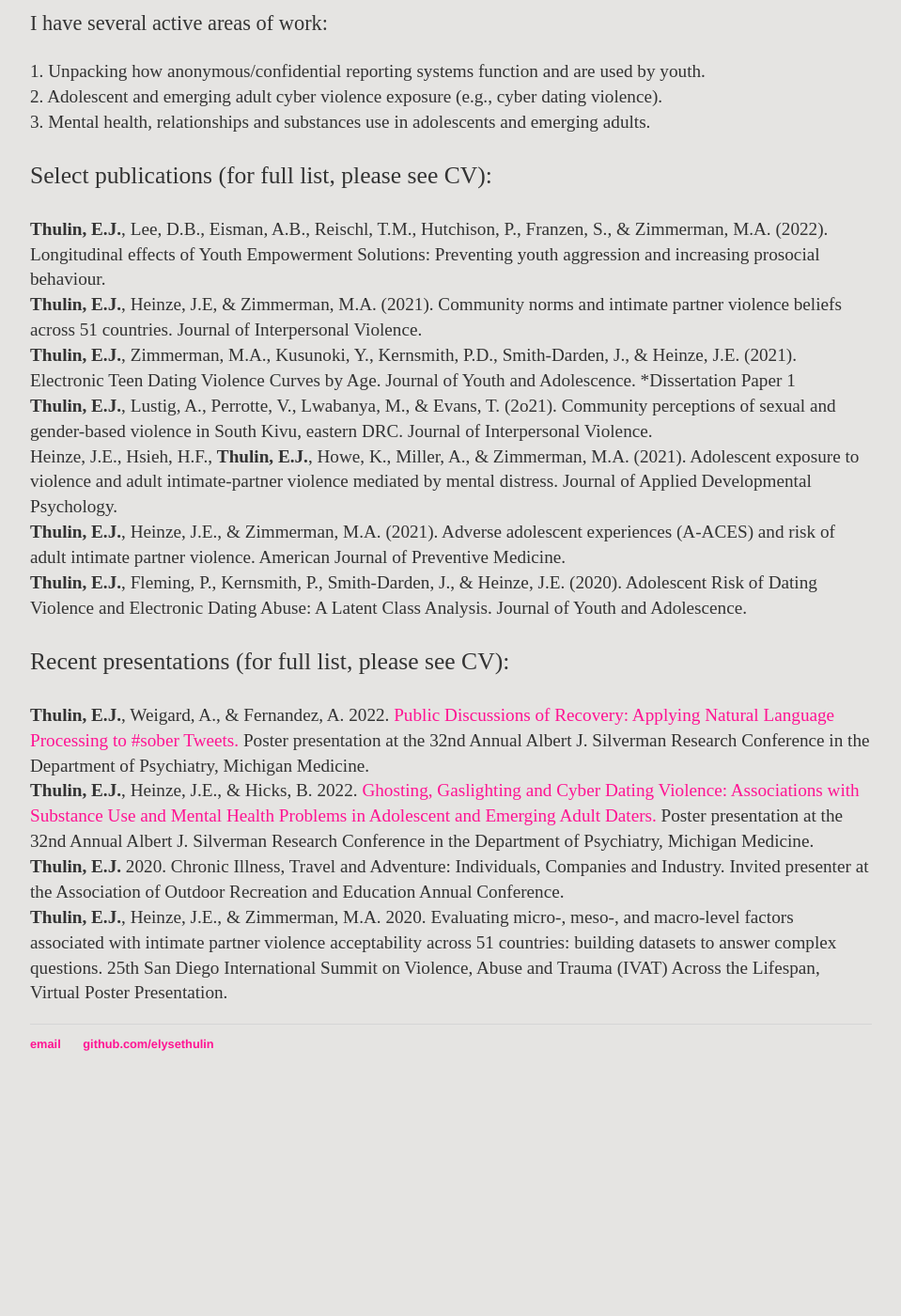
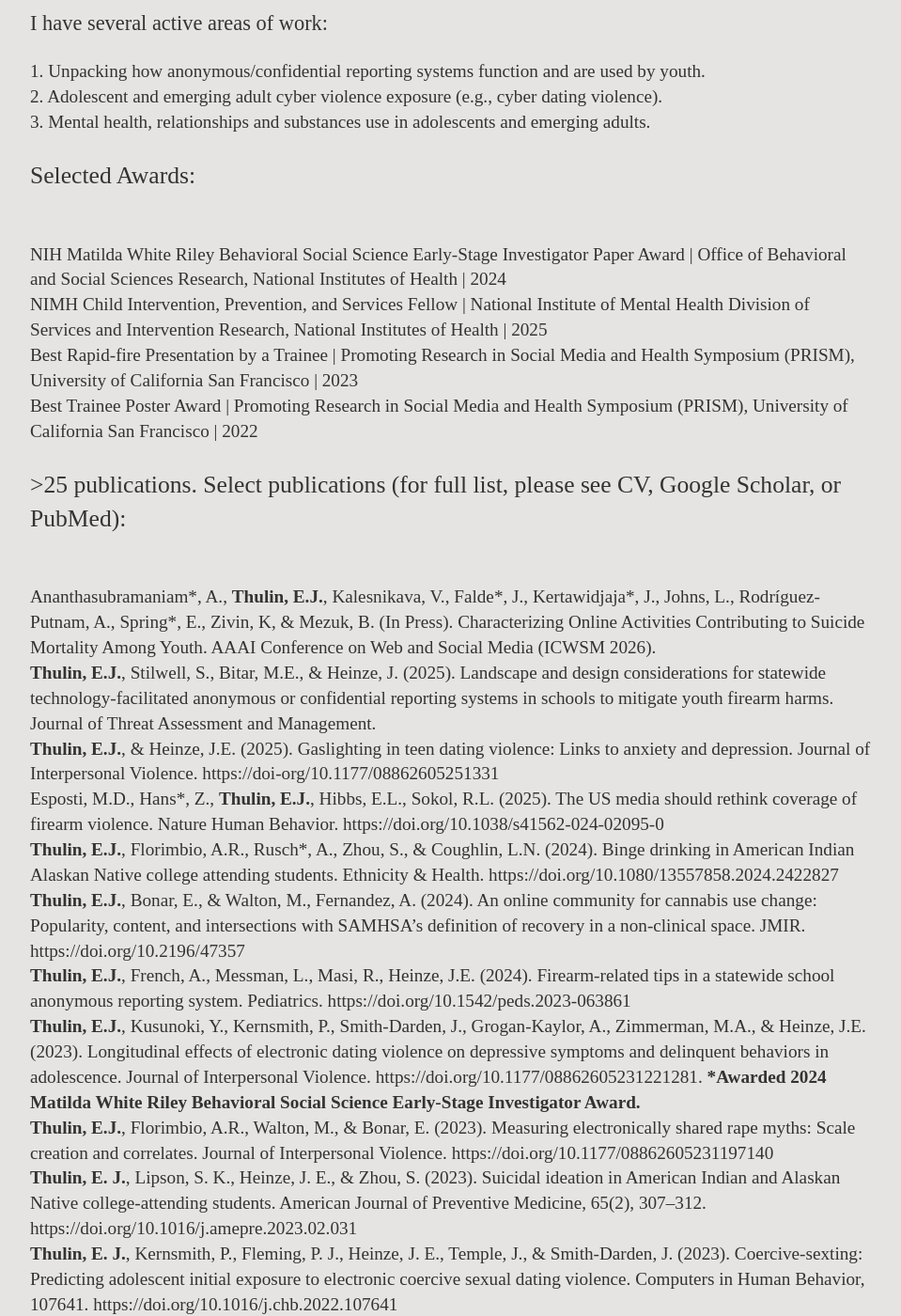
Before and after one commit to elysethulin/elysethulin.github.io, a Jekyll site: the page built from index.html, in a window 1280 px wide and 1400 px high, scrolled down 1073 px. Shown: the whole window at 94% size, without its empty margins (160-1119 px from the left). Built offline with Jekyll 4.4.1, drawn with Linux system fonts in a browser that asks for light colours; before the commit the page ends 2251 px from its top, so only the background shows below that; some of the changed text lies outside the part shown.

Commit message:
Update index.html

```diff
--- a/index.html
+++ b/index.html
@@ -11,25 +11,34 @@ title: Elyse Thulin
 			<br> 2. Adolescent and emerging adult cyber violence exposure (e.g., cyber dating violence).
 			<br> 3. Mental health, relationships and substances use in adolescents and emerging adults. </p>
 
-	<p style="font-size:160%;"> Select publications (for full list, please see CV):
+	<p style="font-size:160%;"> Selected Awards:
 			<p style="font-size:120%;">
-			<b>Thulin, E.J.</b>, Lee, D.B., Eisman, A.B., Reischl, T.M., Hutchison, P., Franzen, S., & Zimmerman, M.A. (2022). Longitudinal effects of Youth Empowerment Solutions: Preventing youth aggression and increasing prosocial behaviour.
+			<br> NIH Matilda White Riley Behavioral Social Science Early-Stage Investigator Paper Award | Office of Behavioral and Social Sciences Research, National Institutes of Health | 2024
+			<br> NIMH Child Intervention, Prevention, and Services Fellow | National Institute of Mental Health Division of Services and Intervention Research, National Institutes of Health | 2025
+			<br> Best Rapid-fire Presentation by a Trainee | Promoting Research in Social Media and Health Symposium (PRISM), University of California San Francisco | 2023
+			<br> Best Trainee Poster Award | Promoting Research in Social Media and Health Symposium (PRISM), University of California San Francisco | 2022
+			</p>
+
+	<p style="font-size:160%;"> >25 publications. Select publications (for full list, please see CV, Google Scholar, or PubMed):
+			<p style="font-size:120%;">
+			<br>Ananthasubramaniam*, A., <b>Thulin, E.J.</b>, Kalesnikava, V., Falde*, J., Kertawidjaja*, J., Johns, L.,  Rodríguez-Putnam, A., Spring*, E., Zivin, K, & Mezuk, B. (In Press). Characterizing Online Activities Contributing to Suicide Mortality Among Youth. AAAI Conference on Web and Social Media (ICWSM 2026).
+			<br><b>Thulin, E.J.</b>, Stilwell, S., Bitar, M.E., & Heinze, J. (2025). Landscape and design considerations for statewide technology-facilitated anonymous or confidential reporting systems in schools to mitigate youth firearm harms. Journal of Threat Assessment and Management.
+			<br><b>Thulin, E.J.</b>, & Heinze, J.E. (2025). Gaslighting in teen dating violence: Links to anxiety and depression. Journal of Interpersonal Violence. https://doi-org/10.1177/08862605251331
+			<br>Esposti, M.D., Hans*, Z., <b>Thulin, E.J.</b>, Hibbs, E.L., Sokol, R.L. (2025). The US media should rethink coverage of firearm violence. Nature Human Behavior. https://doi.org/10.1038/s41562-024-02095-0
+			<br><b>Thulin, E.J.</b>, Florimbio, A.R., Rusch*, A., Zhou, S., & Coughlin, L.N. (2024). Binge drinking in American Indian Alaskan Native college attending students. Ethnicity & Health. https://doi.org/10.1080/13557858.2024.2422827
+			<br><b>Thulin, E.J.</b>, Bonar, E., & Walton, M., Fernandez, A. (2024). An online community for cannabis use change: Popularity, content, and intersections with SAMHSA’s definition of recovery in a non-clinical space. JMIR. https://doi.org/10.2196/47357
+			<br><b>Thulin, E.J.</b>, French, A., Messman, L., Masi, R., Heinze, J.E. (2024). Firearm-related tips in a statewide school anonymous reporting system. Pediatrics.  https://doi.org/10.1542/peds.2023-063861
+			<br><b>Thulin, E.J.</b>, Kusunoki, Y., Kernsmith, P., Smith-Darden, J., Grogan-Kaylor, A., Zimmerman, M.A., & Heinze, J.E. (2023). Longitudinal effects of electronic dating violence on depressive symptoms and delinquent behaviors in adolescence. Journal of Interpersonal Violence. https://doi.org/10.1177/08862605231221281. <b>*Awarded 2024 Matilda White Riley Behavioral Social Science Early-Stage Investigator Award.</b>
+			<br><b>Thulin, E.J.</b>, Florimbio, A.R., Walton, M., & Bonar, E. (2023). Measuring electronically shared rape myths: Scale creation and correlates. Journal of Interpersonal Violence. https://doi.org/10.1177/08862605231197140
+			<br><b>Thulin, E. J.</b>, Lipson, S. K., Heinze, J. E., & Zhou, S. (2023). Suicidal ideation in American Indian and Alaskan Native college-attending students. American Journal of Preventive Medicine, 65(2), 307–312. https://doi.org/10.1016/j.amepre.2023.02.031
+			<br><b>Thulin, E. J.</b>, Kernsmith, P., Fleming, P. J., Heinze, J. E., Temple, J., & Smith-Darden, J. (2023). Coercive-sexting: Predicting adolescent initial exposure to electronic coercive sexual dating violence. Computers in Human Behavior, 107641. https://doi.org/10.1016/j.chb.2022.107641
+			<br><b>Thulin, E.J.</b>, Lee, D.B., Eisman, A.B., Reischl, T.M., Hutchison, P., Franzen, S., & Zimmerman, M.A. (2022). Longitudinal effects of Youth Empowerment Solutions: Preventing youth aggression and increasing prosocial behaviour.
 			<br><b>Thulin, E.J.</b>, Heinze, J.E, & Zimmerman, M.A. (2021). Community norms and intimate partner violence beliefs across 51 countries. Journal of Interpersonal Violence.
-			<br><b>Thulin, E.J.</b>, Zimmerman, M.A., Kusunoki, Y., Kernsmith, P.D., Smith-Darden, J., & Heinze, J.E. (2021). Electronic Teen Dating Violence Curves by Age. Journal of Youth and Adolescence. *Dissertation Paper 1
+			<br><b>Thulin, E.J.</b>, Zimmerman, M.A., Kusunoki, Y., Kernsmith, P.D., Smith-Darden, J., & Heinze, J.E. (2021). Electronic Teen Dating Violence Curves by Age. Journal of Youth and Adolescence.
 			<br><b>Thulin, E.J.</b>, Lustig, A., Perrotte, V., Lwabanya, M., & Evans, T. (2o21). Community perceptions of sexual and gender-based violence in South Kivu, eastern DRC. Journal of Interpersonal Violence.
 			<br>Heinze, J.E., Hsieh, H.F., <b>Thulin, E.J.</b>, Howe, K., Miller, A., & Zimmerman, M.A. (2021). Adolescent exposure to violence and adult intimate-partner violence mediated by mental distress. Journal of Applied Developmental Psychology.
 			<br><b>Thulin, E.J.</b>, Heinze, J.E., & Zimmerman, M.A. (2021). Adverse adolescent experiences (A-ACES) and risk of adult intimate partner violence. American Journal of Preventive Medicine.
-			<br><b>Thulin, E.J.</b>, Fleming, P., Kernsmith, P., Smith-Darden, J., & Heinze, J.E. (2020). Adolescent Risk of Dating Violence and Electronic Dating Abuse: A Latent Class Analysis. Journal of Youth and Adolescence. </p>
+			<br><b>Thulin, E.J.</b>, Fleming, P., Kernsmith, P., Smith-Darden, J., & Heinze, J.E. (2020). Adolescent Risk of Dating Violence and Electronic Dating Abuse: A Latent Class Analysis. Journal of Youth and Adolescence.
+			</p>
 
-		<p style="font-size:160%;">Recent presentations (for full list, please see CV):
-			<p style="font-size:120%;">
-				<b>Thulin, E.J.</b>, Weigard, A., & Fernandez, A. 2022. <a href="./soberNLP.html"> Public Discussions of Recovery: Applying Natural Language Processing to #sober Tweets. </a>
-				Poster presentation at the 32nd Annual Albert J. Silverman Research Conference in the Department of Psychiatry, Michigan Medicine.
-				<br><b>Thulin, E.J.</b>, Heinze, J.E., & Hicks, B. 2022. <a href="./ghost.html"> Ghosting, Gaslighting and Cyber Dating Violence: Associations with Substance Use and Mental Health Problems in Adolescent and Emerging Adult Daters. </a>
-				Poster presentation at the 32nd Annual Albert J. Silverman Research Conference in the Department of Psychiatry, Michigan Medicine.
-				<br><b>Thulin, E.J.</b> 2020. Chronic Illness, Travel and Adventure: Individuals, Companies and Industry.
-				Invited presenter at the Association of Outdoor Recreation and Education Annual Conference.
-				<br><b>Thulin, E.J.</b>, Heinze, J.E., & Zimmerman, M.A. 2020. Evaluating micro-, meso-, and macro-level
-				factors associated with intimate partner violence acceptability across 51 countries: building datasets to answer complex questions.
-				25th San Diego International Summit on Violence, Abuse and Trauma (IVAT) Across the Lifespan, Virtual Poster Presentation. </p>
 </div><!-- /.blurb -->
```
